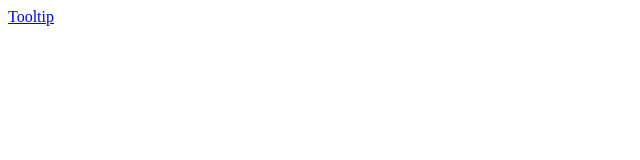
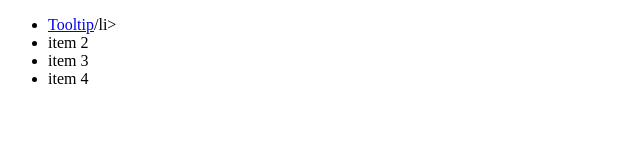
Before and after one commit to ikashyntseva/snippetd, a plain HTML site: page index.html in a window 1280 px wide. Shown: the whole page, without its empty margins (0-640 px from the left). Drawn offline with Linux system fonts and the light colour scheme; files that its build step writes are made by us from their sources.

Commit message:
Update index.html

```diff
--- a/index.html
+++ b/index.html
@@ -1,2 +1,29 @@
+<!doctype html>
 
-<a href='tooltip/tooltip.html'>Tooltip</a>
+<html lang="en">
+<head>
+  <meta charset="utf-8">
+
+  <title>The HTML5 Herald</title>
+  <meta name="description" content="The HTML5 Herald">
+  <meta name="author" content="SitePoint">
+
+  <link rel="stylesheet" href="tooltip.css">
+
+</head>
+
+<body>
+  <script src="tooltip.js"></script>
+  <header</header>
+  <main>
+      <section>
+          <ul>
+              <li><a href='tooltip/tooltip.html'>Tooltip</a>/li>
+              <li>item 2</li>
+              <li data-tooltip='Here is tooltip #2'>item 3</li>
+              <li>item 4</li>
+          </ul>
+      </section>
+  </main>
+</body>
+</html>
```
